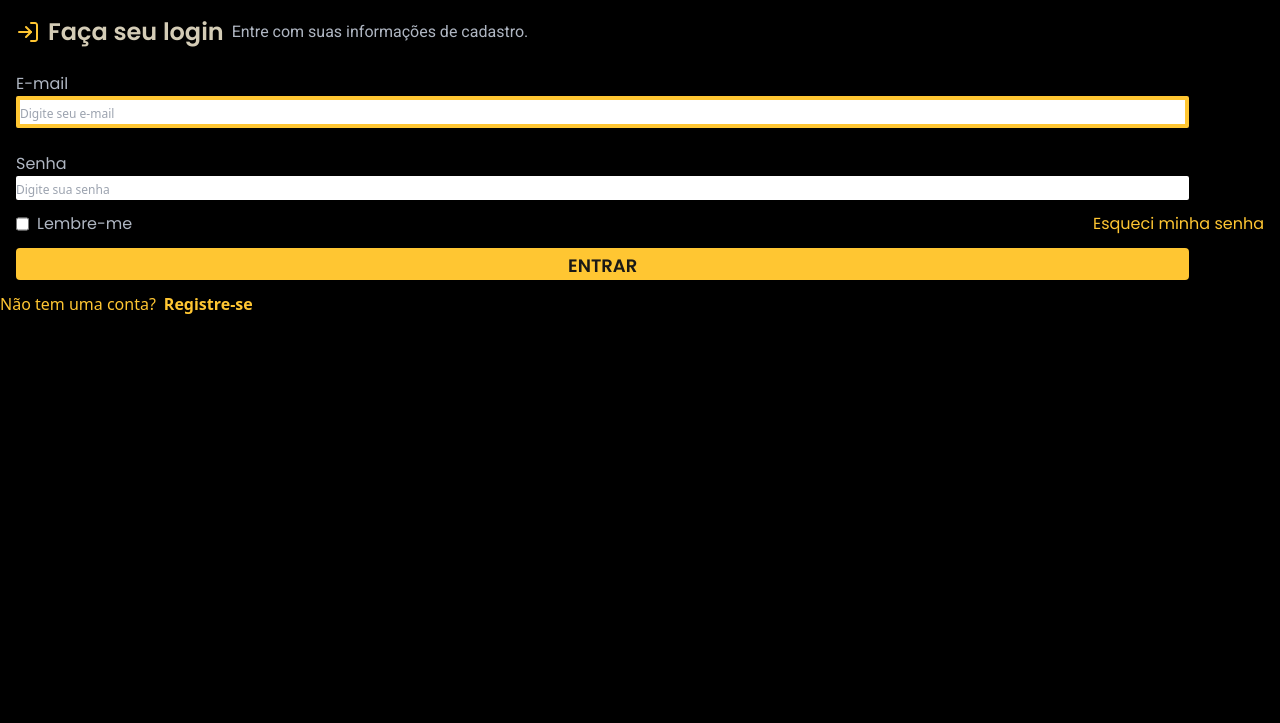
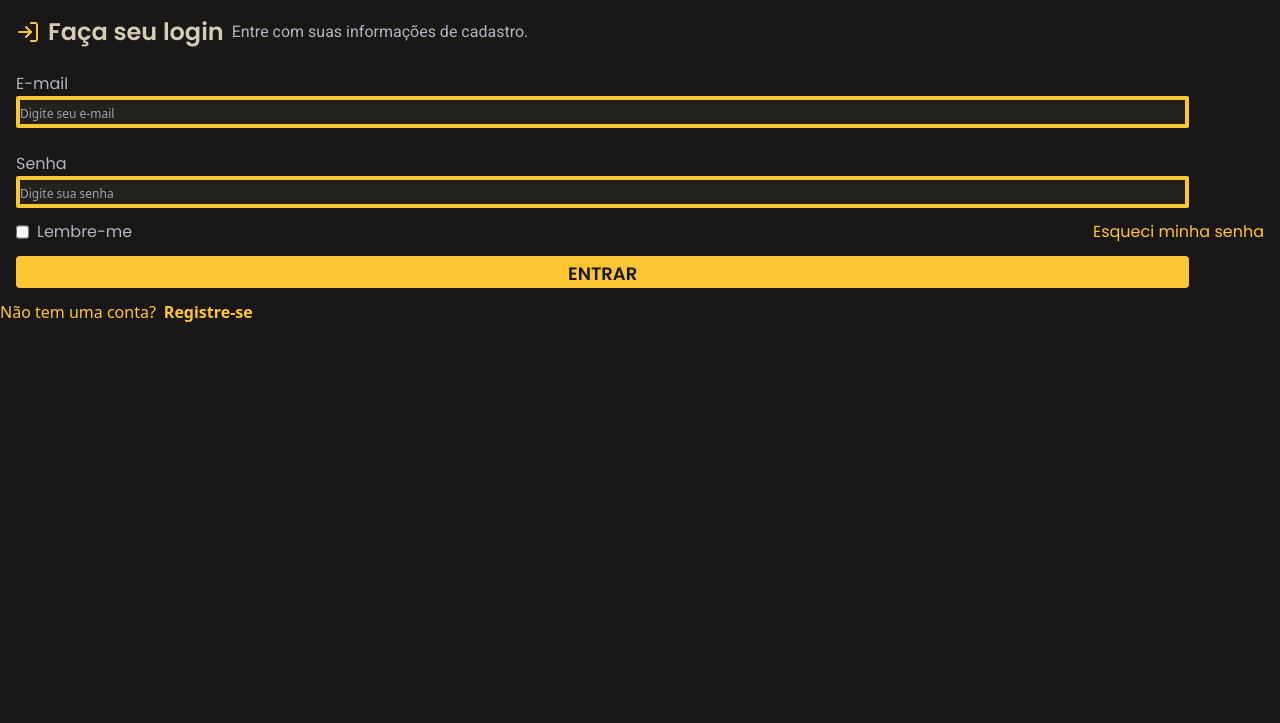
Before and after one commit to Marcoswodbarros/LoginForm, a website: page index.html in a window 1280 px wide. Shown: the part 77-800 px from the top of the page. Drawn offline with Linux system fonts and the light colour scheme.

Commit message:
Updating colors

```diff
--- a/index.html
+++ b/index.html
@@ -14,7 +14,7 @@
     <title>Login Form</title>
 </head>
 
-<body class="bg-black text-textBase">
+<body class="bg-background text-textBase">
     <header>
         <img src="src/images/logo.svg" class="mt-8 ml-4" alt="Camp.in Logo">
     </header>
@@ -27,10 +27,10 @@
         </div>
 
         <label for="email" class="font-poppins block mt-6 ml-4">E-mail</label>
-        <input type="email" name="email" id="email" class="rounded-sm block ml-4 placeholder:text-xs border-4 border-primaryColor outline-none w-11/12" placeholder="Digite seu e-mail">
+        <input type="email" name="email" id="email" class="rounded-sm block ml-4 placeholder:text-xs bg-formBackground border-4 border-primaryColor outline-none w-11/12" placeholder="Digite seu e-mail">
 
         <label for="password" class="font-poppins block mt-6 ml-4">Senha</label>
-        <input type="password" name="password" id="password" class="rounded-sm block ml-4 placeholder:text-xs w-11/12" placeholder="Digite sua senha">
+        <input type="password" name="password" id="password" class="rounded-sm block ml-4 placeholder:text-xs bg-formBackground border-4 border-primaryColor outline-none w-11/12" placeholder="Digite sua senha">
 
         <div id="checkbox__container" class="flex justify-between mt-3 mb-3">
             <div id="checkbox__position" class="flex flex-row-reverse justify-end gap-2 ml-4">
```
Also changed, not shown: dist/output.css.
